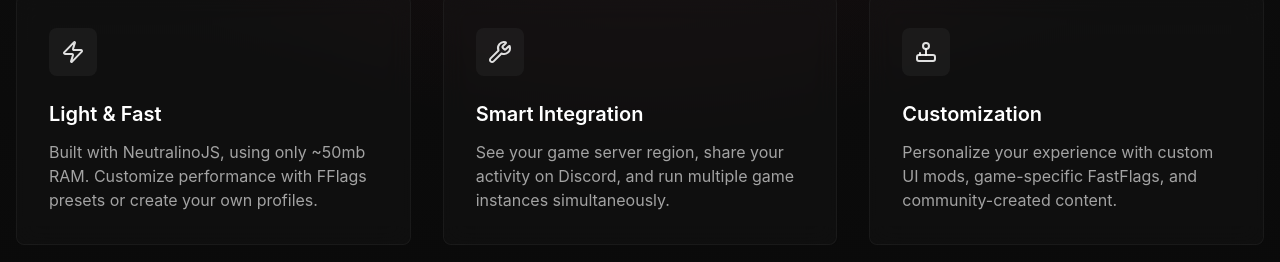
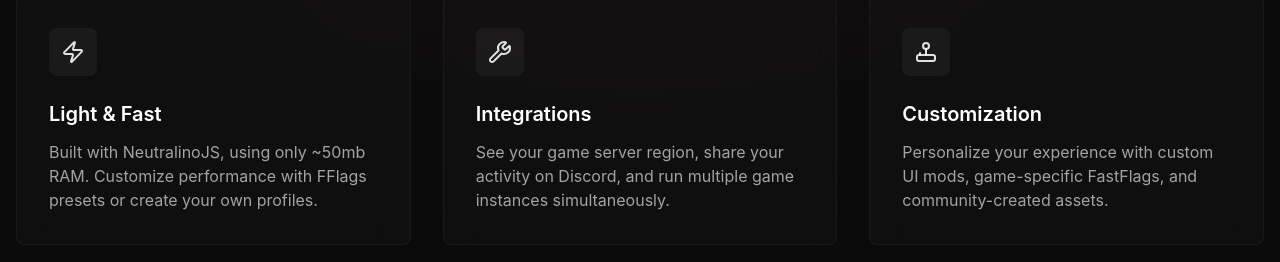
Before and after one commit to AppleBlox/website, a Svelte app: page / in a window 1280 px wide. Shown: the part 653-915 px from the top of the page. Built offline with nearby package versions, Linux system fonts and the light colour scheme; no server answers.

Commit message:
Fix favicon

```diff
--- a/src/App.svelte
+++ b/src/App.svelte
@@ -4,6 +4,11 @@
 	import ImageCarousel from "./ImageCarousel.svelte";
 	import gsap from "gsap";
 	import { ScrollTrigger } from "gsap/ScrollTrigger";
+	import Image1 from "./assets/carousel/src1.png";
+	import Image2 from "./assets/carousel/src2.png";
+	import Image3 from "./assets/carousel/src3.png";
+	import Image4 from "./assets/carousel/src4.png";
+	import Image5 from "./assets/carousel/src5.png";
 
 	gsap.registerPlugin(ScrollTrigger);
 
@@ -19,13 +24,6 @@
 		title: string;
 		description: string;
 	};
-
-	// Imports
-	import Image1 from "./assets/carousel/src1.png";
-	import Image2 from "./assets/carousel/src2.png";
-	import Image3 from "./assets/carousel/src3.png";
-	import Image4 from "./assets/carousel/src4.png";
-	import Image5 from "./assets/carousel/src5.png";
 
 	// State
 	let version: string | null = null;
@@ -48,13 +46,13 @@
 		},
 		{
 			icon: Wrench,
-			title: "Smart Integration",
+			title: "Integrations",
 			description: "See your game server region, share your activity on Discord, and run multiple game instances simultaneously.",
 		},
 		{
 			icon: Joystick,
 			title: "Customization",
-			description: "Personalize your experience with custom UI mods, game-specific FastFlags, and community-created content.",
+			description: "Personalize your experience with custom UI mods, game-specific FastFlags, and community-created assets.",
 		},
 	];
 
```
Also changed, not shown: public/favicon.png.
